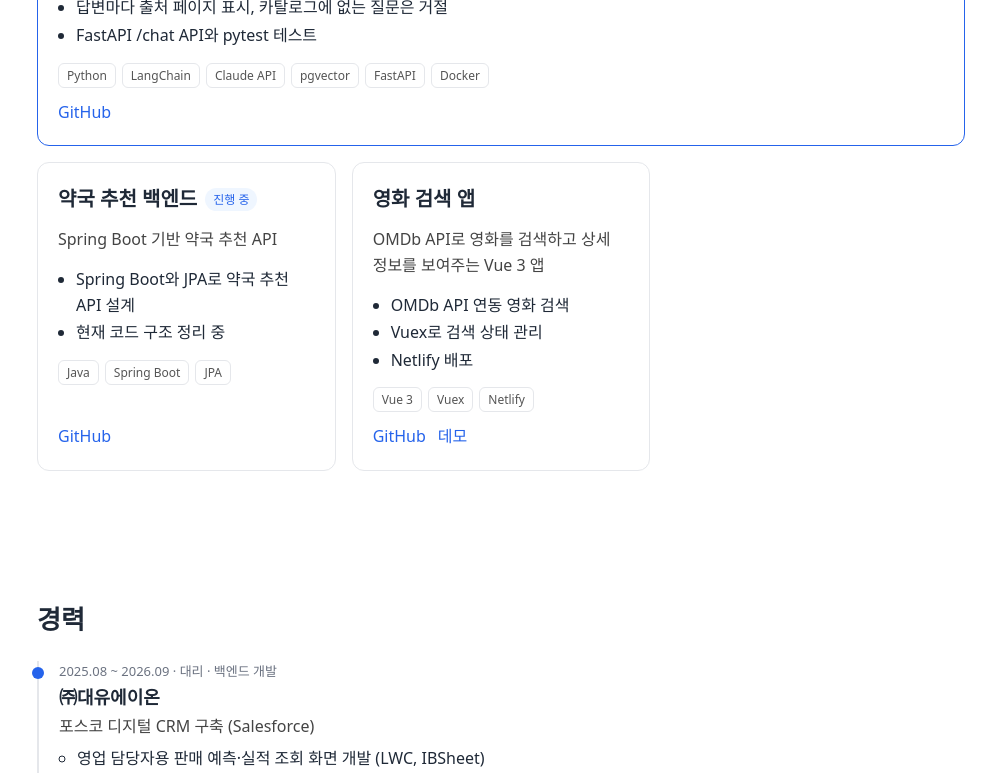
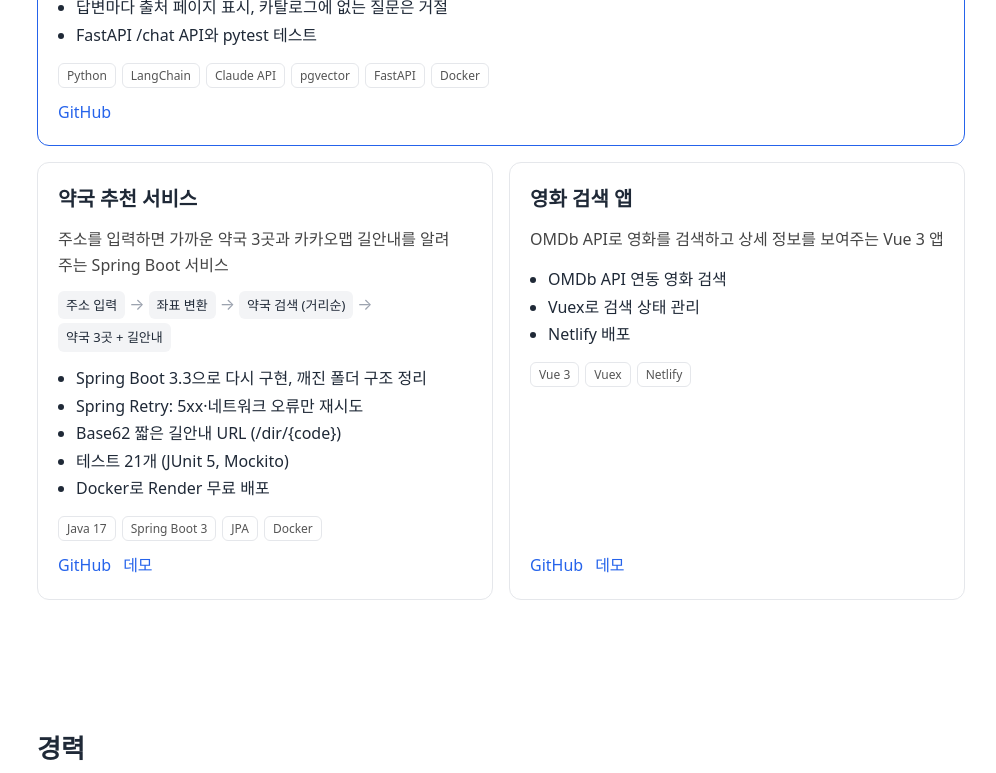
Before and after one commit to ikyoon0619/portfolio-site, a Vue app: page / in a window 1280 px wide. Shown: the part 698-1471 px from the top of the page, without its empty margins (139-1135 px from the left). Built offline with nearby package versions, Linux system fonts and the light colour scheme; a web font is replaced by a local one.

Commit message:
feat: 약국 추천 서비스 카드에 데모 링크 반영, 프로젝트 그리드 2열 정리

```diff
--- a/src/components/ProjectsSection.vue
+++ b/src/components/ProjectsSection.vue
@@ -22,7 +22,7 @@ import ProjectCard from "./ProjectCard.vue";
 /* 폭이 넓으면 2열, 좁으면(폰) 1열로 자동 배치 */
 .grid {
   display: grid;
-  grid-template-columns: repeat(auto-fill, minmax(280px, 1fr));
+  grid-template-columns: repeat(auto-fit, minmax(320px, 1fr));
   gap: 16px;
 }
 </style>
--- a/src/data/projects.js
+++ b/src/data/projects.js
@@ -32,17 +32,21 @@ export const projects = [
   },
   {
     id: "pharmacy-backend",
-    title: "약국 추천 백엔드",
-    status: "진행 중",
-    summary: "Spring Boot 기반 약국 추천 API",
-    flow: [],
+    title: "약국 추천 서비스",
+    status: "",
+    summary:
+      "주소를 입력하면 가까운 약국 3곳과 카카오맵 길안내를 알려 주는 Spring Boot 서비스",
+    flow: ["주소 입력", "좌표 변환", "약국 검색 (거리순)", "약국 3곳 + 길안내"],
     highlights: [
-      "Spring Boot와 JPA로 약국 추천 API 설계",
-      "현재 코드 구조 정리 중",
+      "Spring Boot 3.3으로 다시 구현, 깨진 폴더 구조 정리",
+      "Spring Retry: 5xx·네트워크 오류만 재시도",
+      "Base62 짧은 길안내 URL (/dir/{code})",
+      "테스트 21개 (JUnit 5, Mockito)",
+      "Docker로 Render 무료 배포",
     ],
-    tags: ["Java", "Spring Boot", "JPA"],
+    tags: ["Java 17", "Spring Boot 3", "JPA", "Docker"],
     github: "https://github.com/ikyoon0619/pharmacy-backend",
-    demo: "",
+    demo: "https://pharmacy-ikyoon.onrender.com",
   },
   {
     id: "vue3-movie-app",
```
